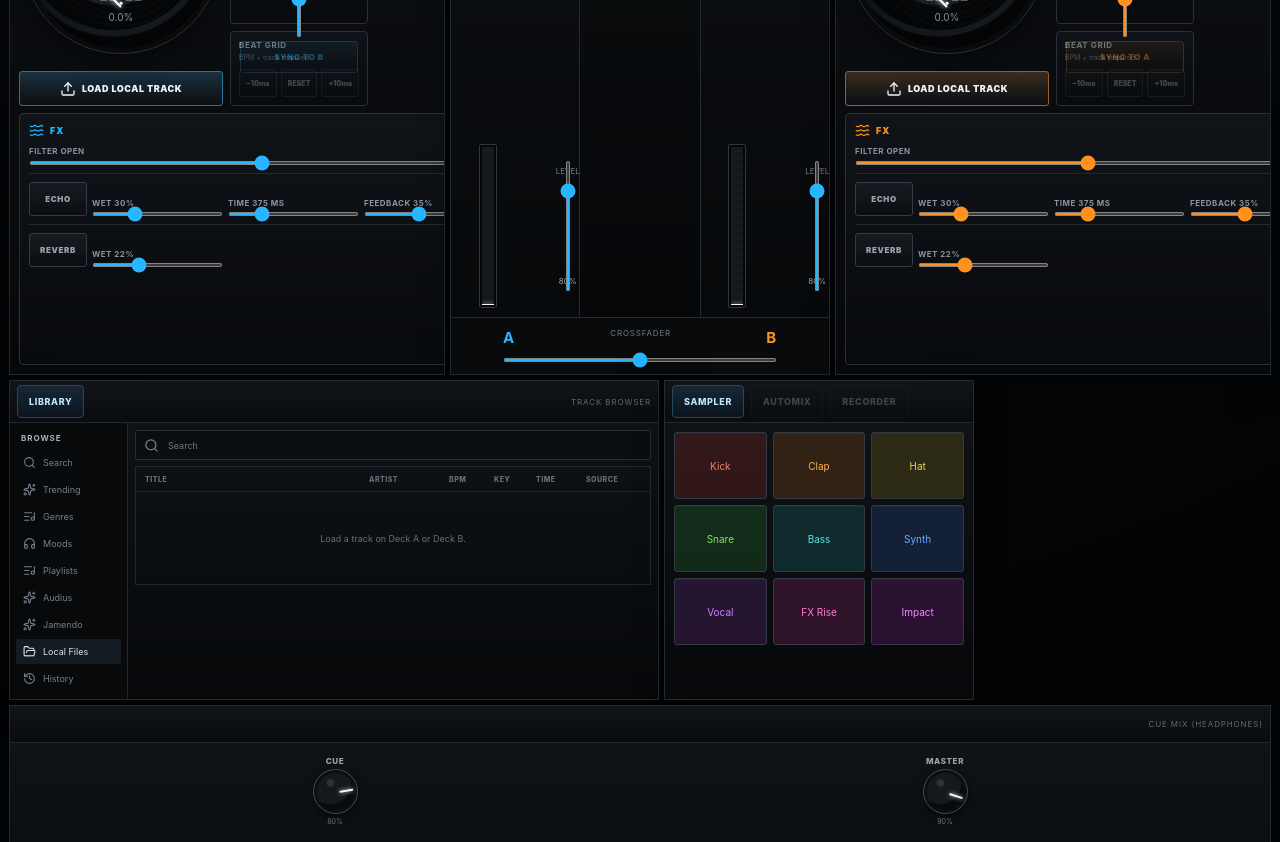
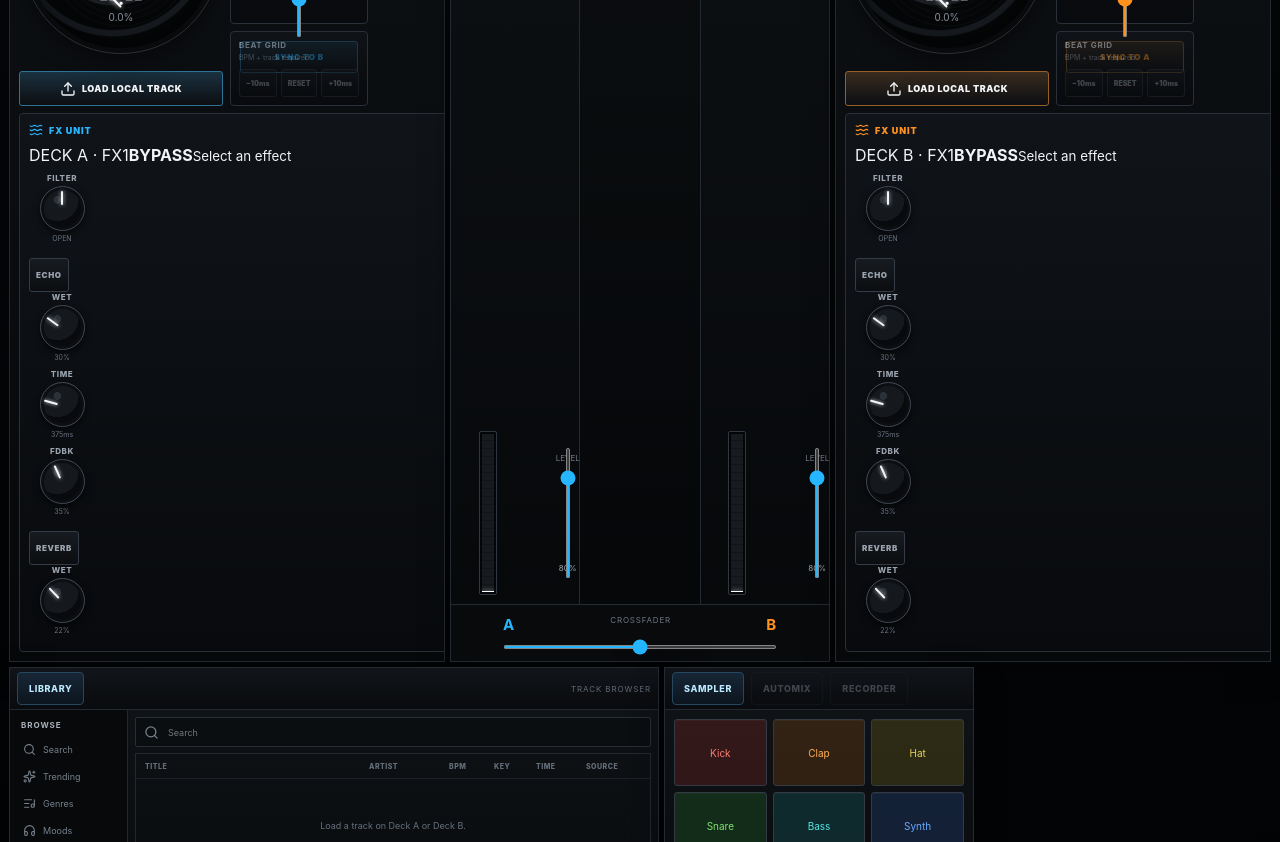
Before and after one commit to ShurexBRT/WebDJ, a React (Vite) app: page / in a window 1280 px wide. Shown: the part 600-1442 px from the top of the page. Built offline with nearby package versions, Linux system fonts and the light colour scheme.

Commit message:
Refine deck FX into rotary hardware modules

```diff
--- a/src/components/EffectsPanel.tsx
+++ b/src/components/EffectsPanel.tsx
@@ -1,6 +1,7 @@
 import { Waves } from 'lucide-react'
 import { getAudioEngine } from '../audio/AudioEngine'
 import { useMixerStore, type DeckId } from '../state/mixerStore'
+import { KnobControl } from './KnobControl'
 import './effects.css'
 
 export function EffectsPanel({ deckId }: { deckId: DeckId }) {
@@ -9,6 +10,7 @@ export function EffectsPanel({ deckId }: { deckId: DeckId }) {
   const setEcho = useMixerStore((state) => state.setDeckEcho)
   const setReverb = useMixerStore((state) => state.setDeckReverb)
   const engine = getAudioEngine()
+  const accent = deckId === 'A' ? '#25b6ff' : '#ff921f'
 
   const applyEcho = (patch: Partial<Pick<typeof deck, 'echoEnabled' | 'echoMix' | 'echoTimeMs' | 'echoFeedback'>>) => {
     const next = { ...deck, ...patch }
@@ -29,17 +31,41 @@ export function EffectsPanel({ deckId }: { deckId: DeckId }) {
 
   return (
     <section id={`effects-deck-${deckId}`} className={`effects-panel effects-panel-${deckId.toLowerCase()}`} aria-label={`Effects deck ${deckId}`}>
-      <div className="effects-title"><Waves size={15} /> FX</div>
-      <label className="control-row"><span>Filter {deck.filter === 0 ? 'OPEN' : deck.filter < 0 ? 'LPF' : 'HPF'}</span><input aria-label={`Filter deck ${deckId}`} type="range" min="-1" max="1" step="0.01" value={deck.filter} onDoubleClick={() => { setFilter(deckId, 0); engine.setDeckFilter(deckId, 0) }} onChange={(event) => { const value = Number(event.target.value); setFilter(deckId, value); engine.setDeckFilter(deckId, value) }} /></label>
-      <div className="effect-block">
+      <div className="effects-title"><Waves size={14} /> FX UNIT</div>
+
+      <div className="fx-display" aria-label={`FX status deck ${deckId}`}>
+        <span>DECK {deckId} · FX1</span>
+        <strong>{deck.echoEnabled ? 'ECHO' : deck.reverbEnabled ? 'REVERB' : 'BYPASS'}</strong>
+        <small>{deck.echoEnabled ? `${deck.echoTimeMs} ms · ${Math.round(deck.echoMix * 100)}% wet` : deck.reverbEnabled ? `${Math.round(deck.reverbMix * 100)}% wet` : 'Select an effect'}</small>
+      </div>
+
+      <div className="fx-knob-row fx-filter-row">
+        <KnobControl
+          label="FILTER"
+          ariaLabel={`Filter deck ${deckId}`}
+          value={deck.filter}
+          min={-1}
+          max={1}
+          step={0.01}
+          accent={accent}
+          valueLabel={deck.filter === 0 ? 'OPEN' : deck.filter < 0 ? 'LPF' : 'HPF'}
+          onDoubleClick={() => { setFilter(deckId, 0); engine.setDeckFilter(deckId, 0) }}
+          onChange={(value) => { setFilter(deckId, value); engine.setDeckFilter(deckId, value) }}
+        />
+      </div>
+
+      <div className="fx-module">
         <button className={`effect-toggle${deck.echoEnabled ? ' active' : ''}`} aria-label={`Echo deck ${deckId}`} aria-pressed={deck.echoEnabled} onClick={() => applyEcho({ echoEnabled: !deck.echoEnabled })}>ECHO</button>
-        <label className="control-row compact"><span>Wet {Math.round(deck.echoMix * 100)}%</span><input aria-label={`Echo mix deck ${deckId}`} type="range" min="0" max="1" step="0.01" value={deck.echoMix} onChange={(event) => applyEcho({ echoMix: Number(event.target.value) })} /></label>
-        <label className="control-row compact"><span>Time {deck.echoTimeMs} ms</span><input aria-label={`Echo time deck ${deckId}`} type="range" min="50" max="1500" step="25" value={deck.echoTimeMs} onChange={(event) => applyEcho({ echoTimeMs: Number(event.target.value) })} /></label>
-        <label className="control-row compact"><span>Feedback {Math.round(deck.echoFeedback * 100)}%</span><input aria-label={`Echo feedback deck ${deckId}`} type="range" min="0" max="0.85" step="0.01" value={deck.echoFeedback} onChange={(event) => applyEcho({ echoFeedback: Number(event.target.value) })} /></label>
+        <div className="fx-knob-row">
+          <KnobControl label="WET" ariaLabel={`Echo mix deck ${deckId}`} value={deck.echoMix} min={0} max={1} step={0.01} accent={accent} valueLabel={`${Math.round(deck.echoMix * 100)}%`} onChange={(value) => applyEcho({ echoMix: value })} />
+          <KnobControl label="TIME" ariaLabel={`Echo time deck ${deckId}`} value={deck.echoTimeMs} min={50} max={1500} step={25} accent={accent} valueLabel={`${deck.echoTimeMs}ms`} onChange={(value) => applyEcho({ echoTimeMs: value })} />
+          <KnobControl label="FDBK" ariaLabel={`Echo feedback deck ${deckId}`} value={deck.echoFeedback} min={0} max={0.85} step={0.01} accent={accent} valueLabel={`${Math.round(deck.echoFeedback * 100)}%`} onChange={(value) => applyEcho({ echoFeedback: value })} />
+        </div>
       </div>
-      <div className="effect-block compact-effect">
+
+      <div className="fx-module reverb-module">
         <button className={`effect-toggle${deck.reverbEnabled ? ' active' : ''}`} aria-label={`Reverb deck ${deckId}`} aria-pressed={deck.reverbEnabled} onClick={() => applyReverb({ reverbEnabled: !deck.reverbEnabled })}>REVERB</button>
-        <label className="control-row compact"><span>Wet {Math.round(deck.reverbMix * 100)}%</span><input aria-label={`Reverb mix deck ${deckId}`} type="range" min="0" max="0.65" step="0.01" value={deck.reverbMix} onChange={(event) => applyReverb({ reverbMix: Number(event.target.value) })} /></label>
+        <KnobControl label="WET" ariaLabel={`Reverb mix deck ${deckId}`} value={deck.reverbMix} min={0} max={0.65} step={0.01} accent={accent} valueLabel={`${Math.round(deck.reverbMix * 100)}%`} onChange={(value) => applyReverb({ reverbMix: value })} />
       </div>
     </section>
   )
```
